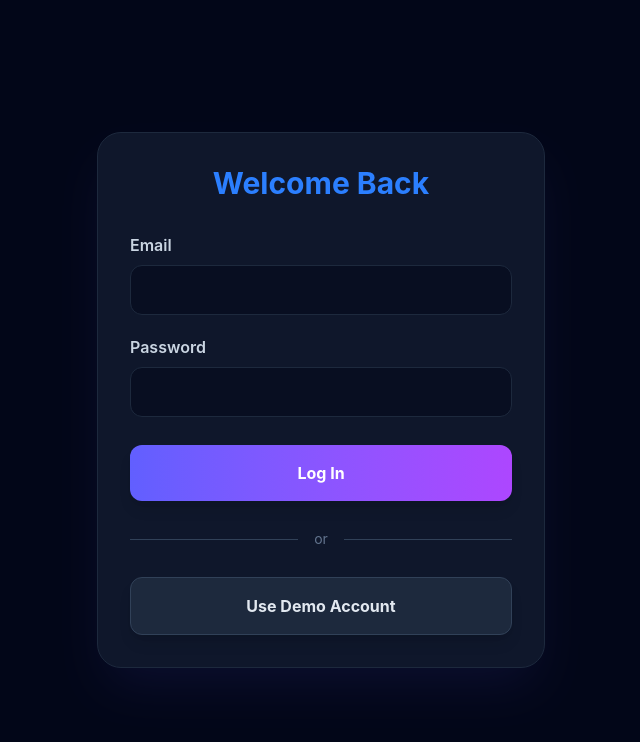
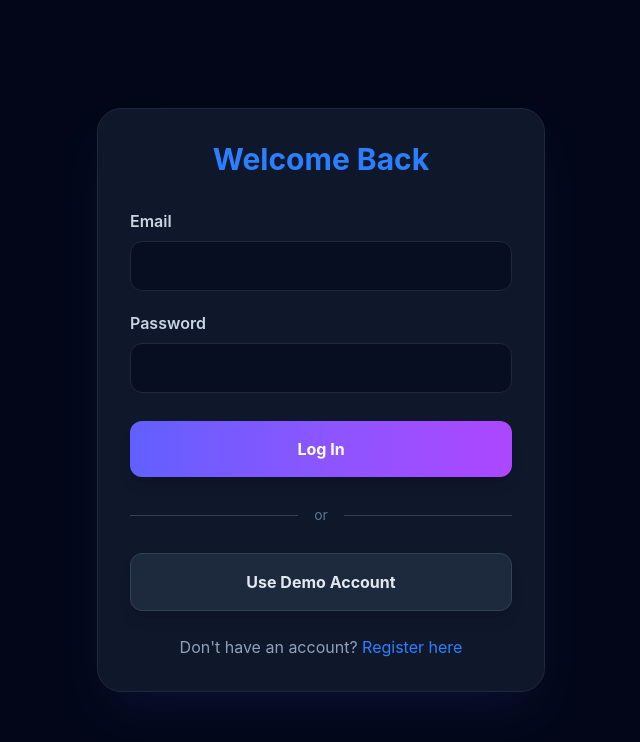
Before and after one commit to Guna02826/hexanalyze, a React (Vite) app in the folder client/: page /login in a window 1280 px wide. Shown: the top 742 px of the page, without its empty margins (319-959 px from the left). Built offline with nearby package versions, Linux system fonts and the light colour scheme; no server answers.

Commit message:
feat(client): add register link to login page

```diff
--- a/client/src/pages/Login.tsx
+++ b/client/src/pages/Login.tsx
@@ -1,7 +1,7 @@
 import axios from "axios";
 import { useState } from "react";
 import { useDispatch } from "react-redux";
-import { useNavigate } from "react-router-dom";
+import { useNavigate, Link } from "react-router-dom";
 import { setAuthCredentials } from "../store/authSlice";
 import { z } from "zod";
 
@@ -136,6 +136,13 @@
           </button>
         </form>
 
+        {/* A link to switch to the register page */}
+        <p className="text-slate-400 text-center mt-6">
+          Don't have an account?{" "}
+          <Link to="/register" className="text-blue-500 hover:underline">
+            Register here
+          </Link>
+        </p>
       </div>
     </div>
   );
```
